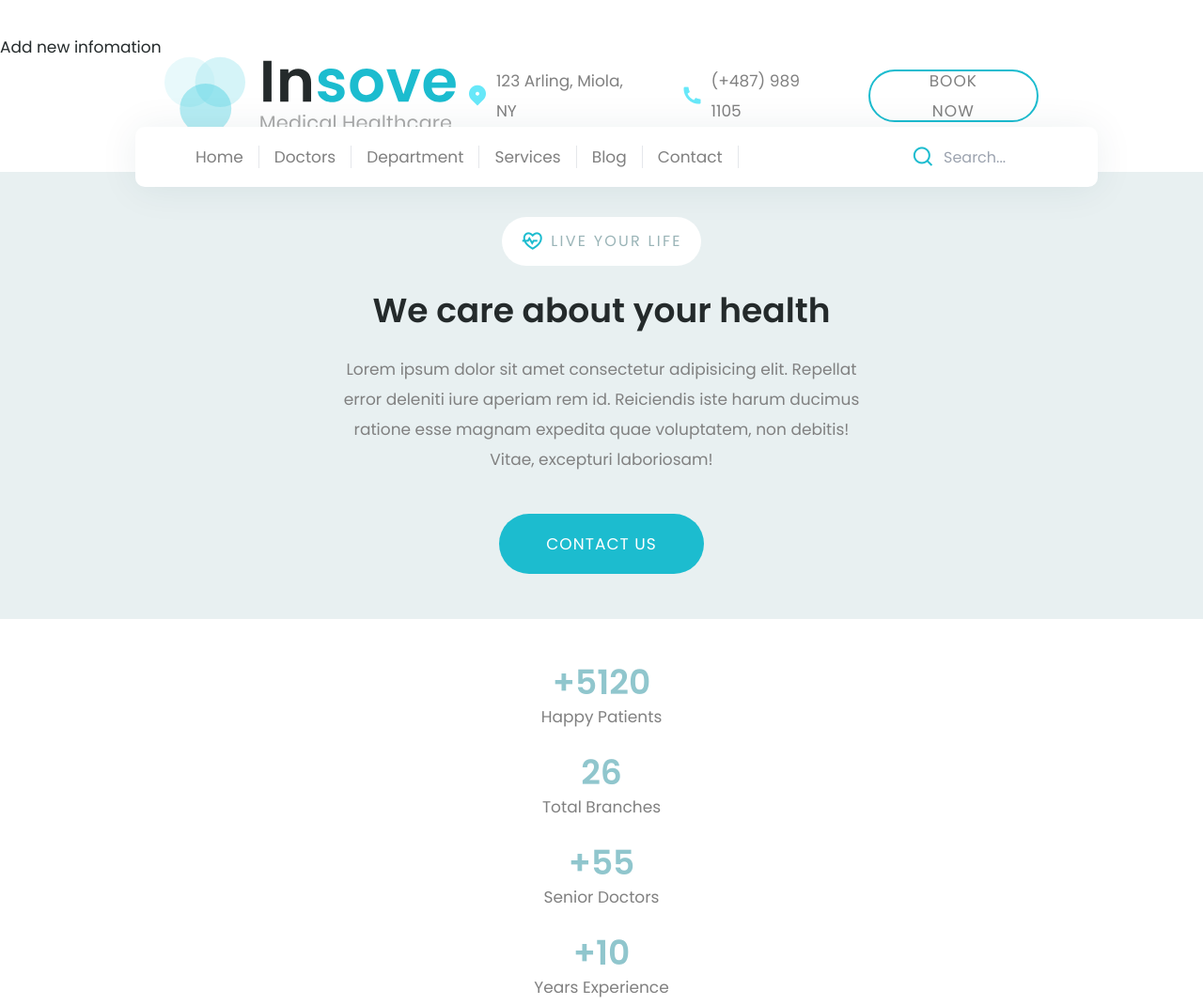
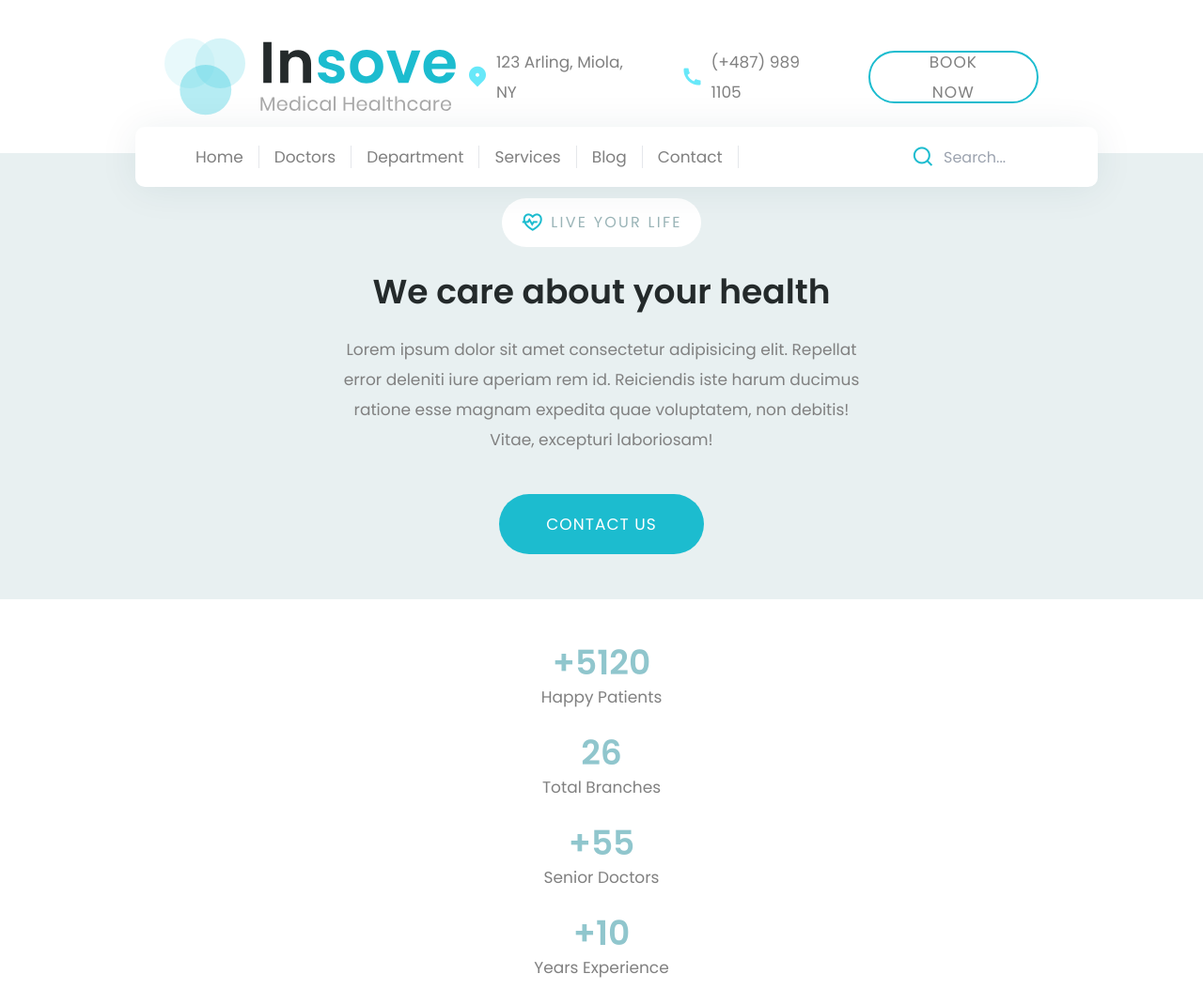
Before and after one commit to PhongNguyenWebDev/layout_landingpage_tailwindcss, a website built with Vite: page index.html in a window 1280 px wide. Shown: the top 1070 px of the page at 94% size. Built offline with nearby package versions, Linux system fonts and the light colour scheme.

Commit message:
delete your of fix

```diff
--- a/index.html
+++ b/index.html
@@ -17,7 +17,6 @@
 
 <body>
     <header class="py-10 xl:pt-6 xl:pb-14">
-        <h1> Add new infomation </h1>
         <div
             class="container mx-auto w-[80%] lg:relative flex flex-col lg:flex-row lg:justify-between gap-y-4 lg:gap-y-0">
             <div class="flex justify-center lg:justify-normal items-center ">
```
